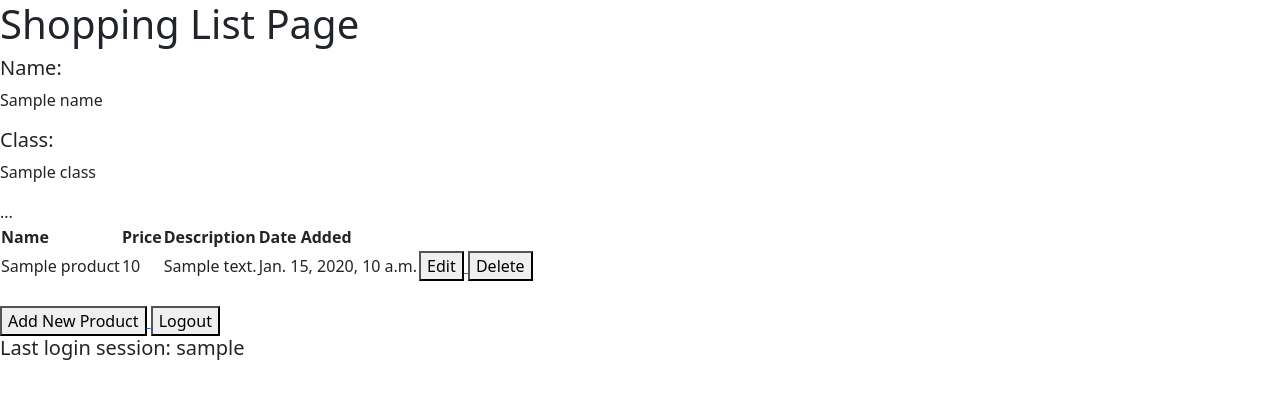
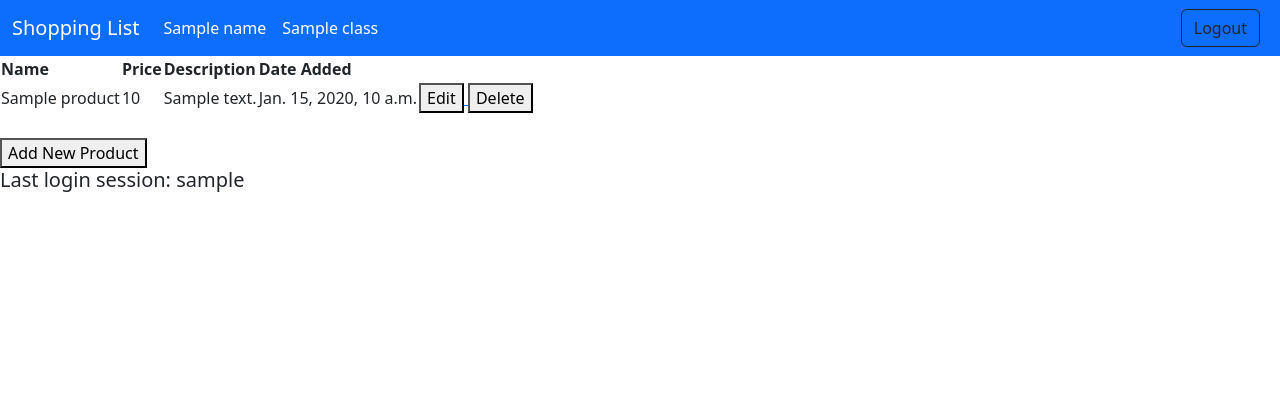
Before and after one commit to HezBoomin/shopping-list, a Django app: template main/templates/main.html in a window 1280 px wide. Shown: the top 399 px of the page. Run offline with Django 4.2, Linux system fonts and the light colour scheme; the template is opened without the code that fills it: most values are stand-ins (such as "Sample title", 1, 10 or a date in 2020).

Commit message:
Completed Tutorial 4

```diff
--- a/main/templates/main.html
+++ b/main/templates/main.html
@@ -1,16 +1,28 @@
 {% extends 'base.html' %}
 
 {% block content %}
+<nav class="navbar bg-primary navbar-expand-lg" data-bs-theme="dark">
+    <div class="container-fluid">
+      <a class="navbar-brand" href="{% url 'main:show_main' %}">Shopping List</a>
+      <button class="navbar-toggler" type="button" data-bs-toggle="collapse" data-bs-target="#navbarNavAltMarkup" aria-controls="navbarNavAltMarkup" aria-expanded="false" aria-label="Toggle navigation">
+        <span class="navbar-toggler-icon"></span>
+      </button>
+      <div class="collapse navbar-collapse" id="navbarNavAltMarkup">
+        <div class="navbar-nav">
+          <a class="nav-link active" href="{% url 'main:show_main' %}">{{name}}</a>
+          <a class="nav-link active" href="{% url 'main:show_main' %}">{{class}}</a>
+        </div>
+        <form class="ms-auto me-2">
+            <a href="{% url 'main:logout' %}">
+                <button class="btn btn-outline-dark">
+                    Logout
+                </button>
+            </a>
+        </form>
+      </div>
+    </div>
+  </nav>
 
-<h1>Shopping List Page</h1>
-
-<h5>Name:</h5>
-<p>{{ name }}</p> <!-- Change it to your name -->
-
-<h5>Class:</h5>
-<p>{{ class }}</p>
-
-...
 <table>
     <tr>
         <th>Name</th>
@@ -51,12 +63,6 @@
     </button>
 </a>
 
-<a href="{% url 'main:logout' %}">
-    <button>
-        Logout
-    </button>
-</a>
-
 <h5>Last login session: {{ last_login }}</h5>
 
 {% endblock content %}
```
Also changed, not shown: db.sqlite3.
